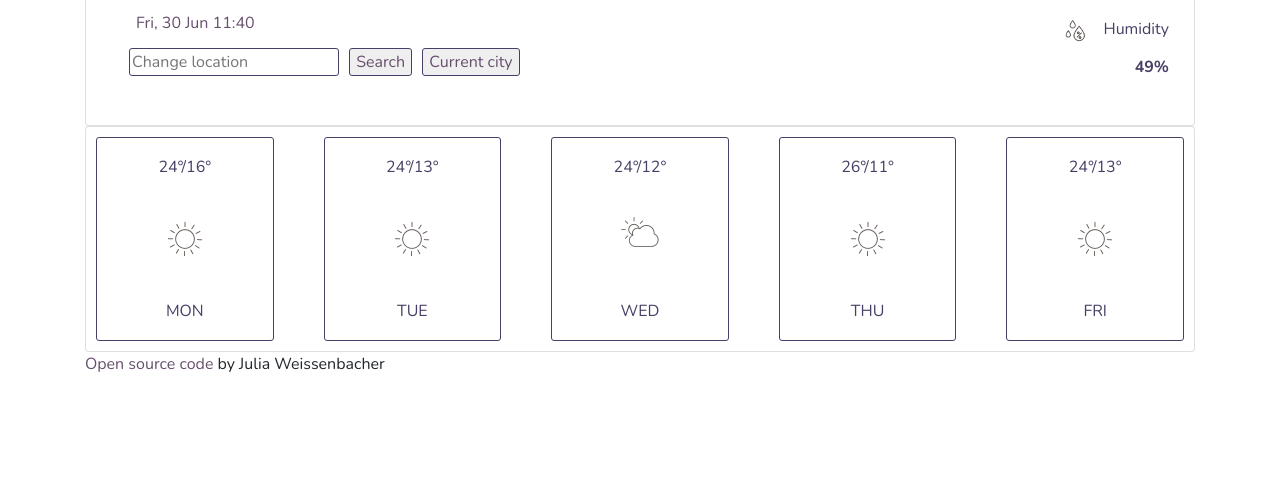
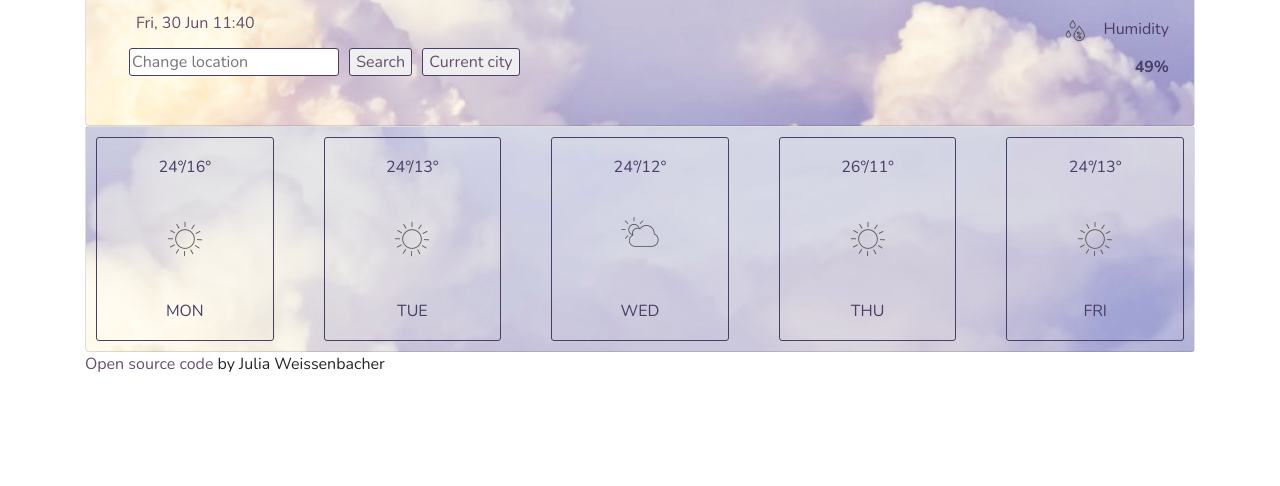
Before and after one commit to JulWe/WeatherApp, a plain HTML site: page index.html in a window 1280 px wide. Shown: the part 314-800 px from the top of the page. Drawn offline with nearby package versions, Linux system fonts and the light colour scheme; no server answers.

Commit message:
added the folder for the background image in css

```diff
--- a/source/style.css
+++ b/source/style.css
@@ -7,7 +7,7 @@ div.container {
 }
 
 div.card {
-  background-image: url("../images/background.png");
+  background-image: url("../source/images/background.png");
   background-repeat: no-repeat;
   background-size: cover;
 }
```
